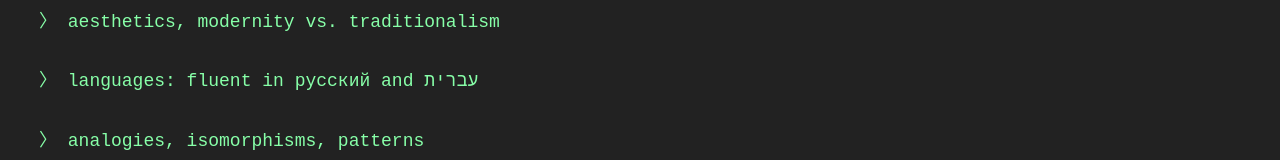
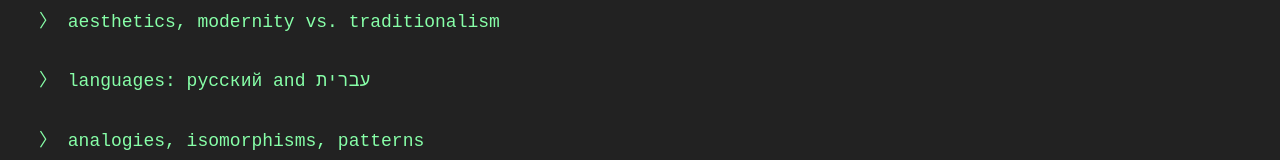
Before and after one commit to suchaone/suchaone.github.io, a plain HTML site: page index.html in a window 1280 px wide. Shown: the part 373-533 px from the top of the page. Drawn offline with Linux system fonts and the light colour scheme.

Commit message:
Update index.html

```diff
--- a/index.html
+++ b/index.html
@@ -82,7 +82,7 @@
         aesthetics, modernity vs. traditionalism
       </li>
       <li>
-        languages: fluent in русский and עברית
+        languages: русский and עברית
       </li>
       <li>
         analogies, isomorphisms, patterns
```
